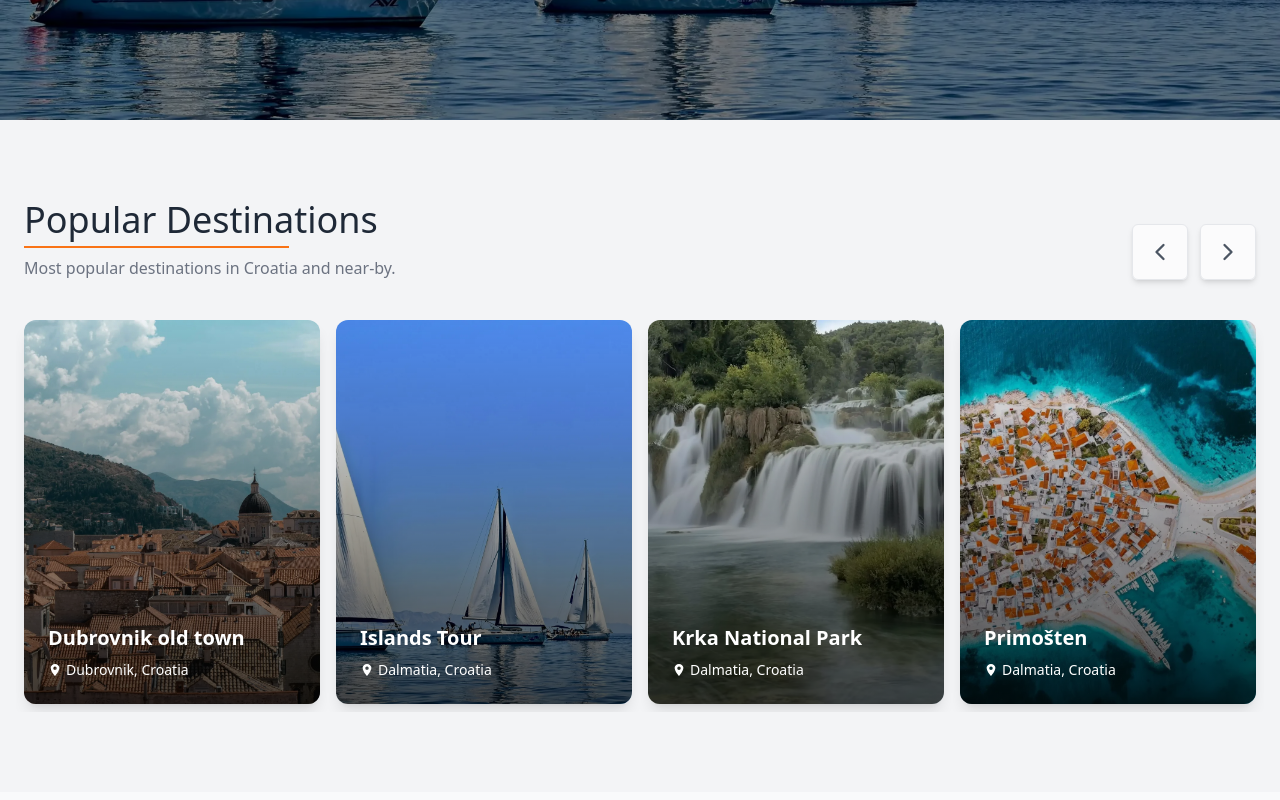
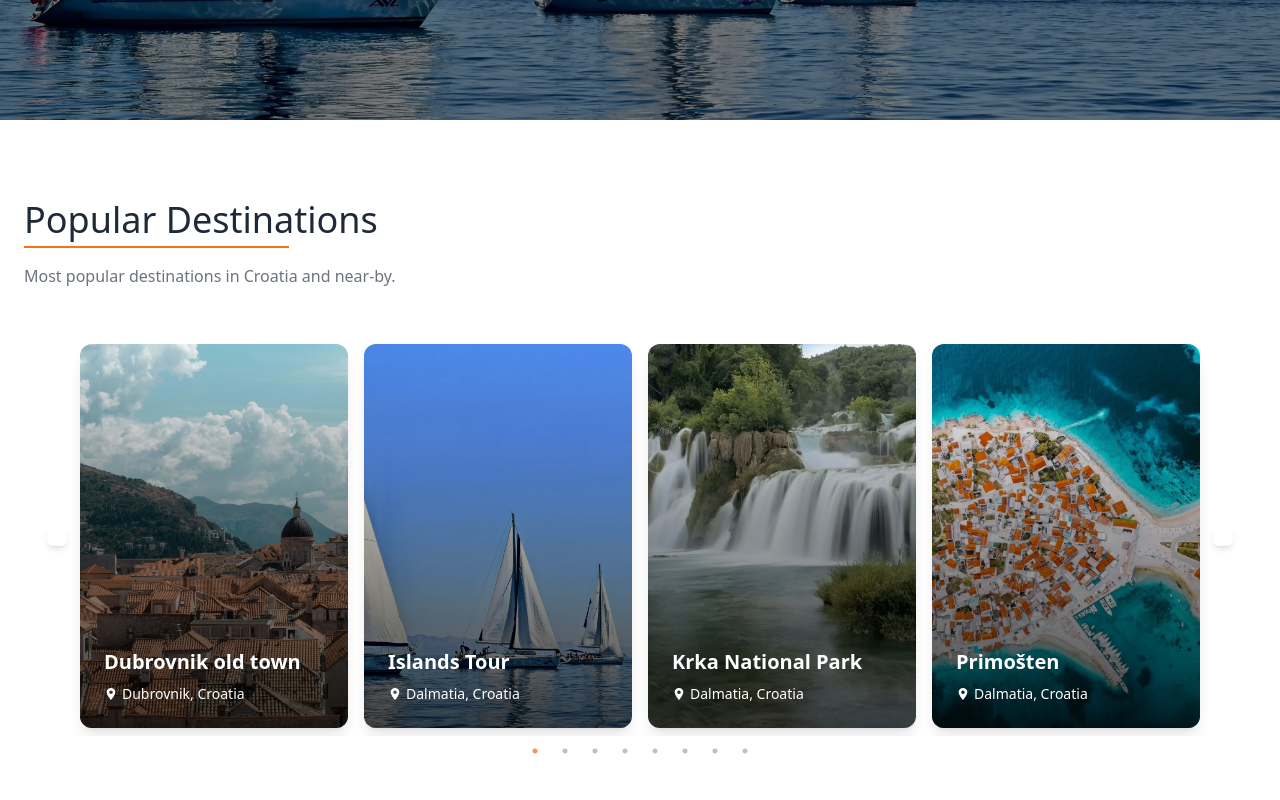
Before and after one commit to petrapaz/travel-agency, a React (Vite) app: page / in a window 1280 px wide. Shown: the part 680-1480 px from the top of the page. Built offline with nearby package versions, Linux system fonts and the light colour scheme.

Commit message:
Update Homepage and DayTours sliders

```diff
--- a/src/components/Destinations.jsx
+++ b/src/components/Destinations.jsx
@@ -1,15 +1,12 @@
 // src/components/Destinations.jsx
-import React, { useRef } from 'react';
+import React from 'react';
 import Slider from 'react-slick';
 import { IoLocationSharp } from 'react-icons/io5';
 import { NextArrow, PrevArrow } from './SliderArrows';
 
 import "slick-carousel/slick/slick.css";
 import "slick-carousel/slick/slick-theme.css";
-//Uklonjeni su svi 'import'-i za slike.
-// slike se sada učitavaju direktno iz 'public' foldera.
 
-// Ažurirane putanje do slika
 const destinations = [
   { id: 1, title: 'Dubrovnik old town', location: 'Dubrovnik, Croatia', image: '/images/dubrovnik-roof.webp' },
   { id: 2, title: 'Islands Tour', location: 'Dalmatia, Croatia', image: '/images/jedrilice.webp' },
@@ -22,45 +19,48 @@ const destinations = [
 ];
 
 export default function Destinations() {
-  const sliderRef = useRef(null);
-
   const settings = {
-    dots: false,
+    dots: true,
     infinite: true,
     speed: 500,
     slidesToShow: 4,
     slidesToScroll: 1,
-    arrows: false,
+    arrows: true,
+    nextArrow: <NextArrow />,
+    prevArrow: <PrevArrow />,
+    dotsClass: "slick-dots custom-dots",
     responsive: [
       { breakpoint: 1024, settings: { slidesToShow: 3 } },
-      { breakpoint: 600, settings: { slidesToShow: 2 } },
-      { breakpoint: 480, settings: { slidesToShow: 1 } }
+      { breakpoint: 768, settings: {
+          slidesToShow: 2,
+          arrows: false
+        }
+      },
+      { breakpoint: 600, settings: {
+          slidesToShow: 1,
+          arrows: false
+        }
+      }
     ]
   };
 
   return (
-    <section className="container mx-auto px-6 py-20">
-      <div className="flex justify-between items-end mb-8">
-        <div className="text-left">
+    <section className="bg-white py-20">
+      <div className="container mx-auto px-6">
+        <div className="text-left mb-12">
           <h2 className="text-4xl font-light text-gray-800 relative inline-block pb-2">
             Popular Destinations
             <span className="absolute bottom-0 left-0 w-3/4 h-0.5 bg-orange-500"></span>
           </h2>
-          <p className="text-gray-500 mt-2">Most popular destinations in Croatia and near-by.</p>
+          <p className="text-gray-500 mt-4">Most popular destinations in Croatia and near-by.</p>
         </div>
 
-        <div className="flex space-x-3">
-          <PrevArrow onClick={() => sliderRef.current.slickPrev()} />
-          <NextArrow onClick={() => sliderRef.current.slickNext()} />
-        </div>
-      </div>
-
-      <div className="-mx-2">
-        <Slider ref={sliderRef} {...settings}>
+        {/* Wrapper za slider s odmakom za strelice */}
+        <div className="relative px-8 md:px-12">
+          <Slider {...settings}>
             {destinations.map((dest) => (
               <div key={dest.id} className="p-2">
                 <div className="relative h-96 rounded-xl overflow-hidden group shadow-lg">
-                {/* 'loading="lazy"' atribut za bolje performanse */}
                   <img
                     src={dest.image}
                     alt={dest.title}
@@ -80,6 +80,7 @@ export default function Destinations() {
             ))}
           </Slider>
         </div>
+      </div>
     </section>
   );
 }
--- a/src/data/tours.js
+++ b/src/data/tours.js
@@ -1,8 +1,5 @@
 // src/data/tours.js
 
-//Uklonjeni su SVI 'import'-i za slike.
-
-//Sve putanje do slika su ažurirane da koriste direktne .webp putanje.
 export const toursData = [
   {
     id: 'dalmatia-tour',
@@ -15,7 +12,8 @@ export const toursData = [
     price: 300,
     image: '/images/split.webp',
     category: 'historic',
-    recommended: true
+    recommended: true,
+    location: 'Dalmatia, Croatia'
   },
   {
     id: 'krka-sibenik-tour',
@@ -28,7 +26,8 @@ export const toursData = [
     price: 450,
     image: '/images/krka.webp',
     category: 'nature',
-    recommended: true
+    recommended: true,
+    location: 'Dalmatia, Croatia'
   },
   {
     id: 'brac-island-tour',
@@ -40,7 +39,8 @@ export const toursData = [
     price: 500,
     image: '/images/brač.webp',
     category: 'family',
-    recommended: false
+    recommended: false,
+    location: 'Brač, Croatia'
   },
   {
     id: 'dubrovnik-pearl-tour',
@@ -52,7 +52,8 @@ export const toursData = [
     price: 570,
     image: '/images/dubrovnik-roof.webp',
     category: 'historic',
-    recommended: true
+    recommended: true,
+    location: 'Dubrovnik, Croatia'
   },
   {
     id: 'mostar-kravice-tour',
@@ -64,7 +65,8 @@ export const toursData = [
     price: 550,
     image: '/images/mostar.webp',
     category: 'nature',
-    recommended: false
+    recommended: false,
+    location: 'Mostar, BiH'
   },
   {
     id: 'zadar-paklenica-tour',
@@ -76,7 +78,8 @@ export const toursData = [
     price: 520,
     image: '/images/zadar.webp',
     category: 'nature',
-    recommended: false
+    recommended: false,
+    location: 'Zadar, Croatia'
   },
   {
     id: 'aquapark-dalmatia-tour',
@@ -88,7 +91,8 @@ export const toursData = [
     price: 450,
     image: '/images/aquapark.webp',
     category: 'family',
-    recommended: true
+    recommended: true,
+    location: 'Dalmatia, Croatia'
   },
   {
     id: 'primosten-loreto-tour',
@@ -100,7 +104,8 @@ export const toursData = [
     price: 500,
     image: '/images/primosten.webp',
     category: 'food',
-    recommended: false
+    recommended: false,
+    location: 'Primošten, Croatia'
   },
   {
     id: 'cetina-rafting-tour',
@@ -112,7 +117,8 @@ export const toursData = [
     price: 50,
     image: '/images/cetina.webp',
     category: 'family',
-    recommended: true
+    recommended: true,
+    location: 'Omiš, Croatia'
   },
   {
     id: 'imotski-lakes-tour',
@@ -124,6 +130,7 @@ export const toursData = [
     price: 380,
     image: '/images/jezero-imotski.webp',
     category: 'nature',
-    recommended: false
+    recommended: false,
+    location: 'Imotski, Croatia'
   },
 ];
--- a/src/pages/DayTours.jsx
+++ b/src/pages/DayTours.jsx
@@ -1,9 +1,8 @@
 // src/pages/DayTours.jsx
-import React, { useState, useEffect, useRef } from 'react'; // Dodajemo useState i useEffect
+import React, { useState, useEffect, useRef } from 'react';
 import { Link } from 'react-router-dom';
 import Slider from 'react-slick';
 
-// CSS za donji slider ostaje
 import "slick-carousel/slick/slick.css";
 import "slick-carousel/slick/slick-theme.css";
 
@@ -11,25 +10,20 @@ import { NextArrow, PrevArrow } from '../components/SliderArrows';
 import { IoLocationSharp } from 'react-icons/io5';
 import { toursData } from '../data/tours';
 
-// Slike za lagani hero slider
 const heroSlides = [
     '/images/plitvice.webp',
     '/images/krka.webp',
     '/images/sunset.webp'
 ];
 
-// Slike za ostatak stranice
 const imgExplore = '/images/wine-tasting.webp';
 const imgOrganise = '/images/pula.webp';
 
-// Podaci za donji slider (koristi react-slick)
 const tourOffers = toursData.slice(0, 8);
 
 export default function DayTours() {
-  const offerSliderRef = useRef(null);
   const [currentHeroSlide, setCurrentHeroSlide] = useState(0);
 
-  // Logika za lagani hero slider
   useEffect(() => {
     const timer = setInterval(() => {
       setCurrentHeroSlide((prev) => (prev + 1) % heroSlides.length);
@@ -37,18 +31,32 @@ export default function DayTours() {
     return () => clearInterval(timer);
   }, []);
 
-  // Postavke samo za donji slider
   const offerSliderSettings = {
-    dots: false,
+    dots: true,
+    dotsClass: "slick-dots custom-dots",
     infinite: true,
     speed: 500,
     slidesToShow: 4,
     slidesToScroll: 1,
-    arrows: false,
+    arrows: true,
+    nextArrow: <NextArrow />,
+    prevArrow: <PrevArrow />,
     responsive: [
         { breakpoint: 1024, settings: { slidesToShow: 3 } },
-        { breakpoint: 768, settings: { slidesToShow: 2 } },
-        { breakpoint: 600, settings: { slidesToShow: 1 } },
+        {
+          breakpoint: 768,
+          settings: {
+            slidesToShow: 2,
+            arrows: false
+          }
+        },
+        {
+          breakpoint: 600,
+          settings: {
+            slidesToShow: 1,
+            arrows: false
+          }
+        },
     ]
   };
 
@@ -108,14 +116,12 @@ export default function DayTours() {
                       <h2 className="text-4xl font-light text-gray-800">Slide through our Day Tours offer</h2>
                       <p className="text-gray-500 mt-2 text-lg">Most popular destinations in Croatia and near-by.</p>
                   </div>
-                  <div className="flex space-x-3 items-center">
+                  <div className="flex items-center">
                        <Link to="/day-tours/offers" className="text-sm font-semibold text-orange-500 border border-orange-500 rounded-md px-4 py-2 hover:bg-orange-500 hover:text-white transition-colors">View all trips</Link>
-                       <PrevArrow onClick={() => offerSliderRef.current.slickPrev()} />
-                       <NextArrow onClick={() => offerSliderRef.current.slickNext()} />
                   </div>
               </div>
-              <div className="-mx-2">
-                <Slider ref={offerSliderRef} {...offerSliderSettings}>
+              <div className="relative px-8 md:px-12 -mx-2">
+                <Slider {...offerSliderSettings}>
                     {tourOffers.map((dest) => (
                       <Link to={`/day-tours/tour/${dest.id}`} key={dest.id} className="p-2 block">
                           <div className="relative h-80 rounded-xl overflow-hidden group shadow-lg">
```
Lines whose indentation alone changed are shown as unchanged.
